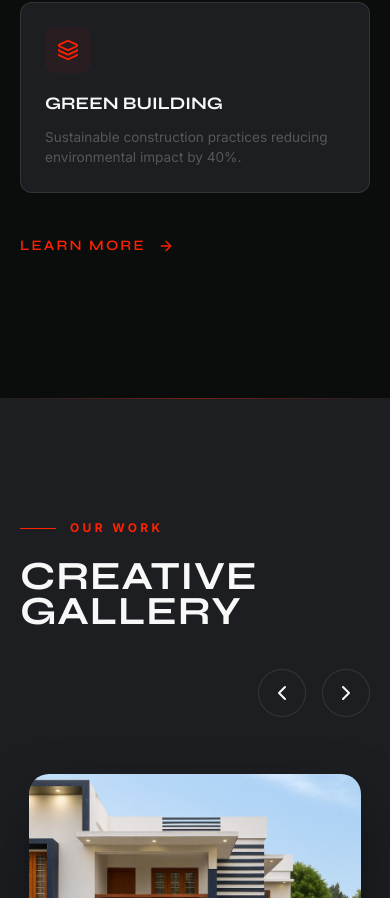
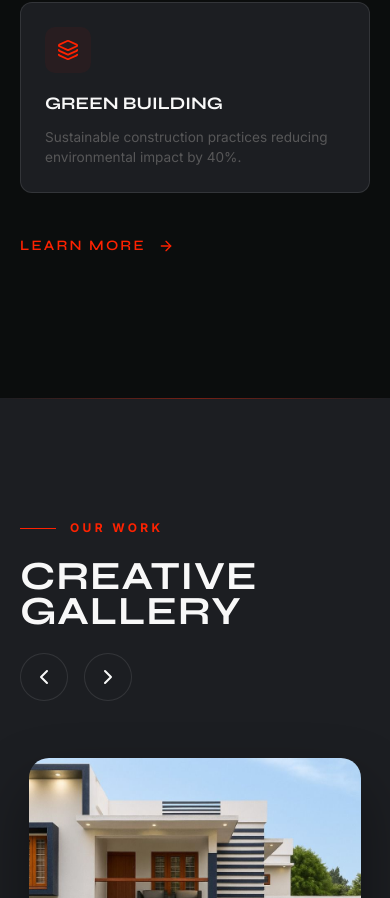
Before and after one commit to Athulprgm/gurukripa-builders, a React (Vite) app: page / in a window 390 px wide. Shown: the part 11102-12000 px from the top of the page. Built offline with nearby package versions, Linux system fonts and the light colour scheme.

Commit message:
Optimize Gallery and TechDashboard for mobile responsiveness

```diff
--- a/src/components/Gallery.jsx
+++ b/src/components/Gallery.jsx
@@ -59,7 +59,7 @@ const Gallery = () => {
   return (
     <section id="gallery" className="gallery-section" style={{ overflow: 'hidden' }}>
       <div className="container">
-        <div className="gallery-header" style={{ marginBottom: "2rem", display: "flex", justifyContent: "space-between", alignItems: "flex-end" }}>
+        <div className="gallery-header">
           <div>
             <span className="section-label">Our Work</span>
             <h2 className="section-title" style={{ marginBottom: 0 }}>CREATIVE GALLERY</h2>
--- a/src/index.css
+++ b/src/index.css
@@ -4371,6 +4371,12 @@ body.menu-open {
 }
 
 @media (max-width: 768px) {
+  .gallery-header {
+    flex-direction: column;
+    align-items: flex-start;
+    gap: 24px;
+    margin-bottom: 32px;
+  }
   .gallery-slider-track {
     height: 400px;
   }
```
